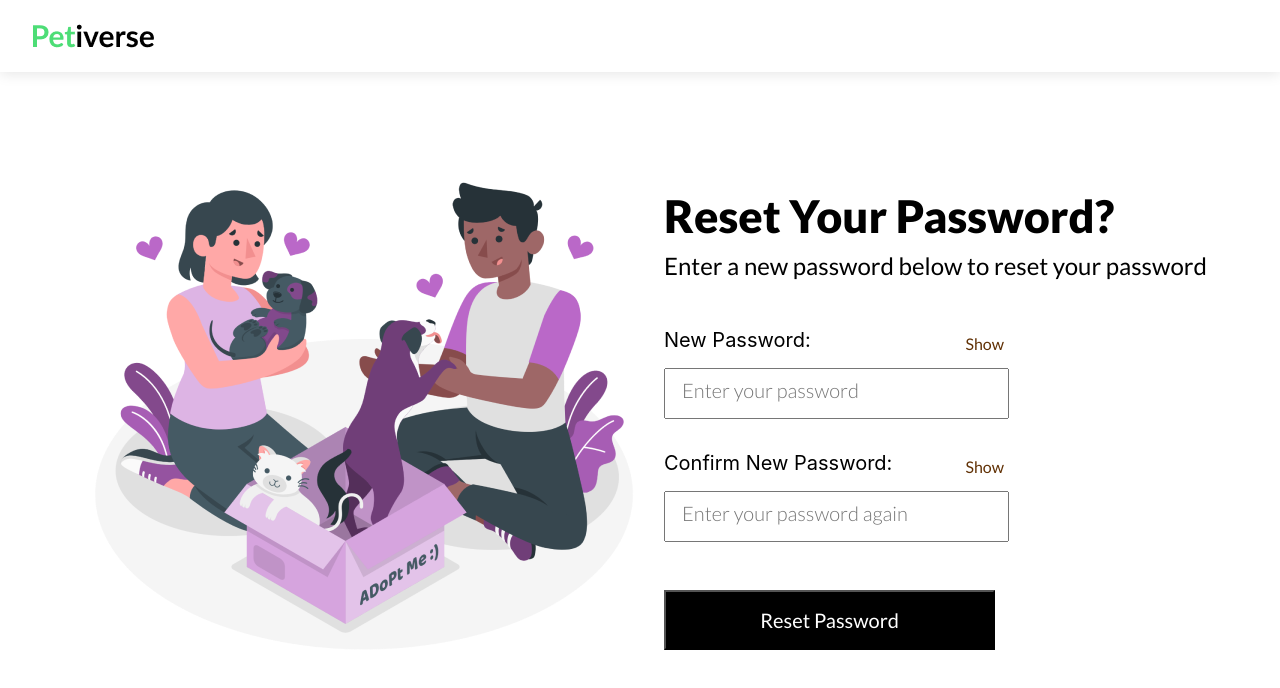
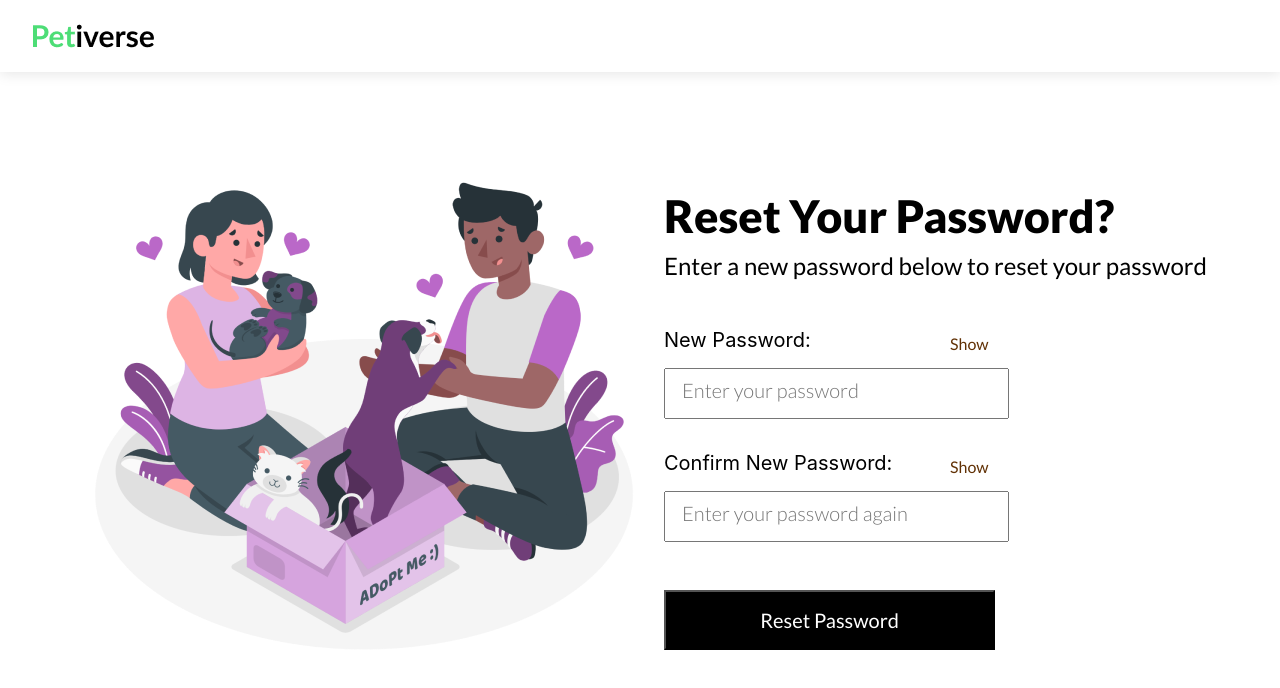
Before and after one commit to Nekgate/Petiverse, a React (Create React App) app in the folder petiFrontend/: page /resetPassword in a window 1280 px wide. Shown: the top 688 px of the page. Built offline with nearby package versions, Linux system fonts and the light colour scheme.

Commit message:
fix on toggle

```diff
--- a/petiFrontend/src/components/auth/resetPassword/Reset.css
+++ b/petiFrontend/src/components/auth/resetPassword/Reset.css
@@ -157,7 +157,7 @@
     flex-direction: row;
     justify-content: space-between;
     align-items: center;
-    width: 110%;
+    width: 105%;
 }
 .password-wrapper {
   position: relative;
```
